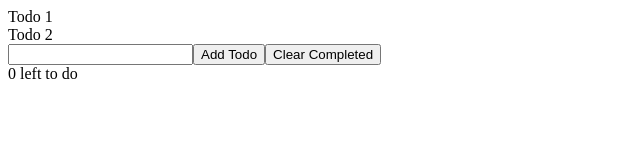
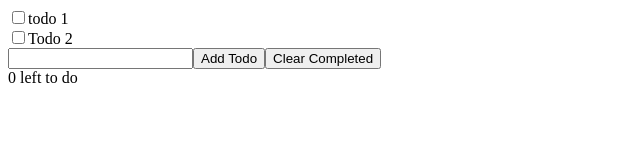
Before and after one commit to vankatwijk/Todo-ReactJs, a React (Create React App) app: page / in a window 1280 px wide. Shown: the top 160 px of the page, without its empty margins (0-640 px from the left). Built offline with nearby package versions, Linux system fonts and the light colour scheme.

Commit message:
added check box to todo

```diff
--- a/src/App.js
+++ b/src/App.js
@@ -2,7 +2,7 @@
 import TodoList from './TodoList'
 
 function App() {
-  const [todos,setTodos] = useState(['Todo 1', 'Todo 2'])
+  const [todos,setTodos] = useState([{id:1,name:'todo 1',complete:false}, {id:2,name:'Todo 2',complete:false}])
 
   return (
     <>
--- a/src/Todo.js
+++ b/src/Todo.js
@@ -3,7 +3,10 @@
 export default function Todo({todo}) {
     return (
         <div>
-            {todo}
+            <label>
+                <input type="checkbox" checked={todo.complete} />
+                {todo.name}
+            </label>
         </div>
     )
 }
--- a/src/TodoList.js
+++ b/src/TodoList.js
@@ -5,7 +5,7 @@
 export default function TodoList({todos}) {
     return (
         todos.map(todo =>{
-            return <Todo key={todo} todo={todo} />
+            return <Todo key={todo.id} todo={todo} />
         })
     )
 }
```
